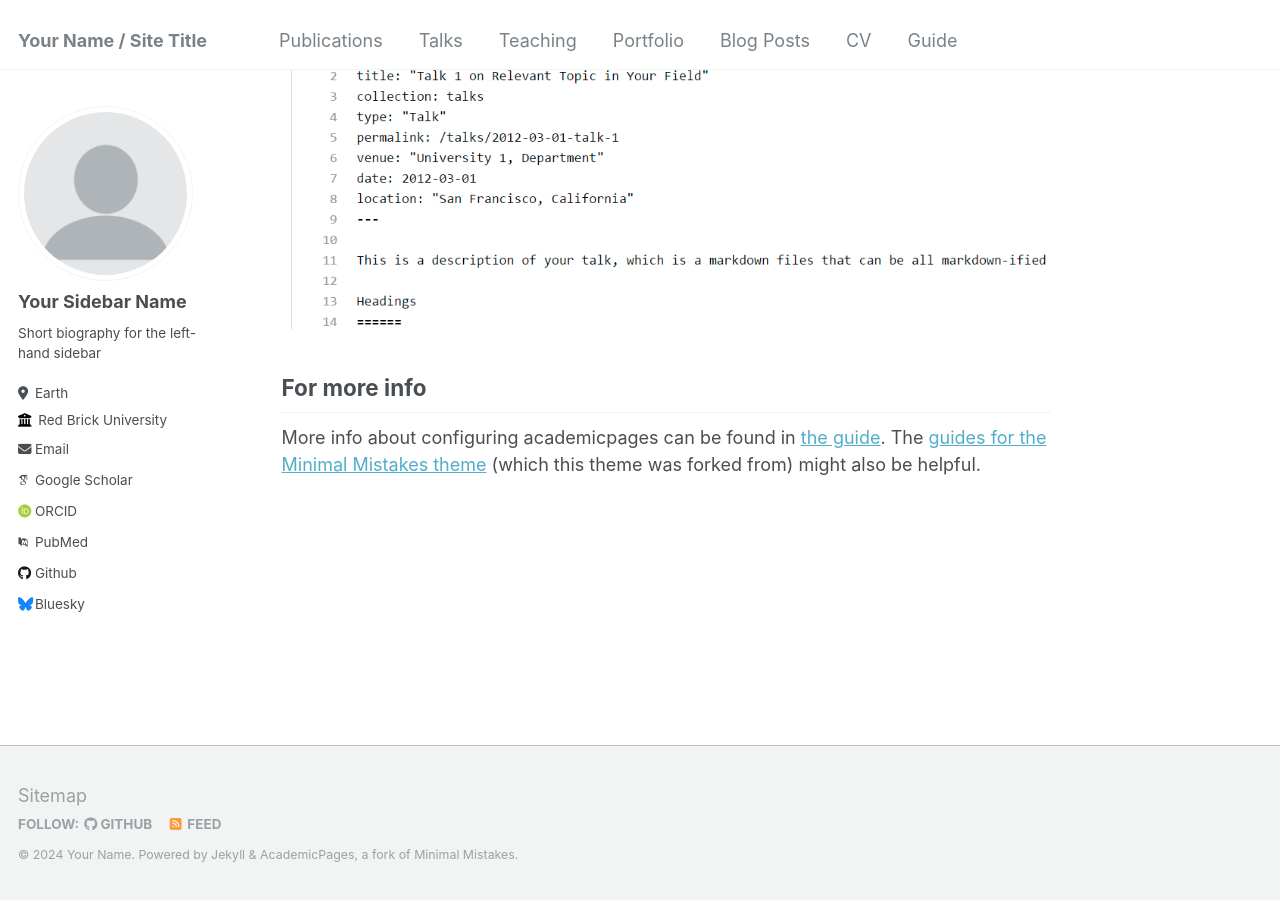
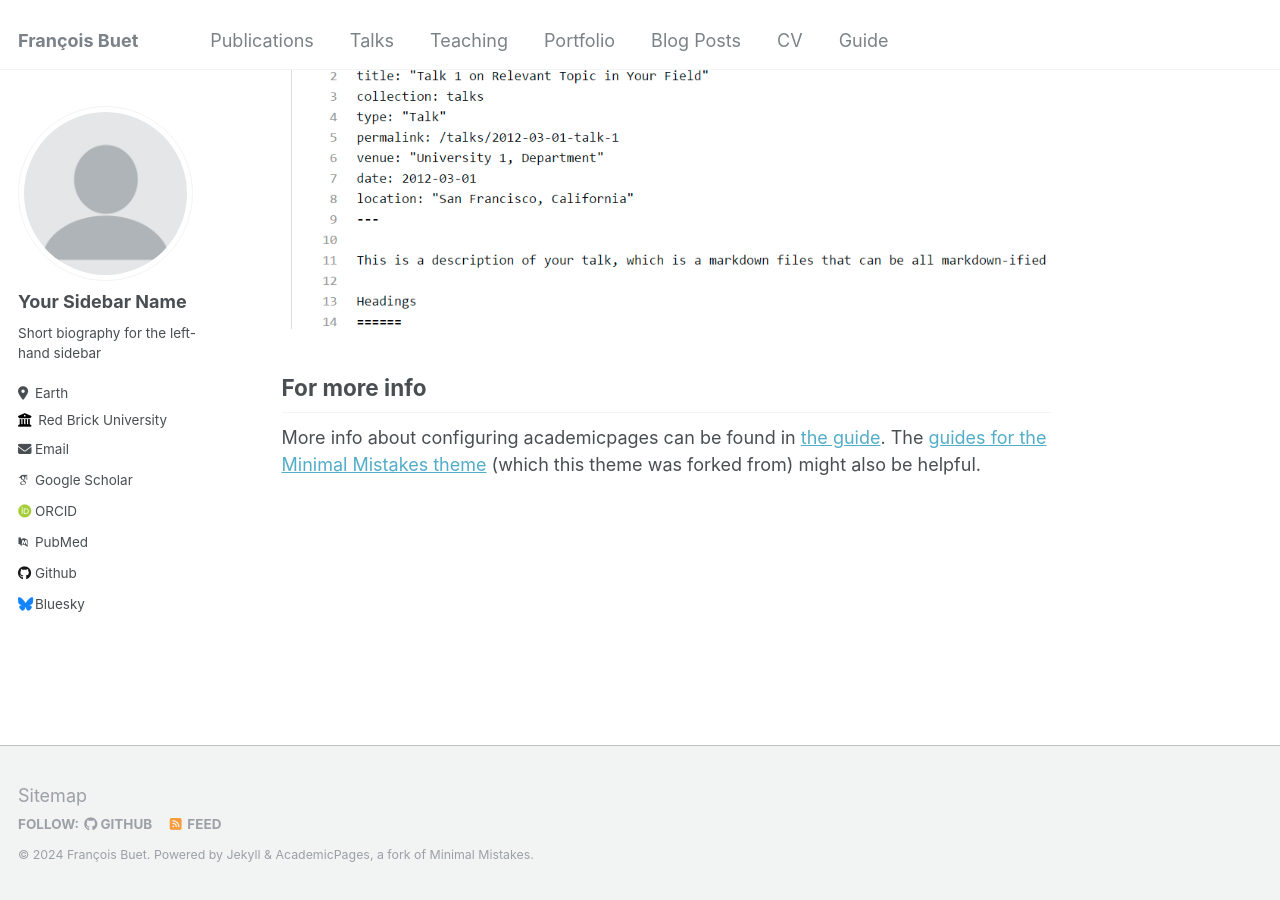
Before and after one commit to Cyossnarf/Cyossnarf.github.io, a Jekyll site: the page built from _pages/about.md, in a window 1280 px wide and 900 px high, scrolled down 2660 px. Built offline with Jekyll 4.4.1, drawn with Linux system fonts in a browser that asks for light colours; some web fonts are replaced.

Commit message:
change name

```diff
--- a/_config.yml
+++ b/_config.yml
@@ -8,13 +8,13 @@
 
 # Basic Site Settings
 locale                   : "en-US"
-title                    : "Your Name / Site Title"
+title                    : "François Buet"
 title_separator          : "-"
-name                     : &name "Your Name"
+name                     : &name "François Buet"
 description              : &description "personal description"
-url                      : https://academicpages.github.io # the base hostname & protocol for your site e.g. "https://mmistakes.github.io"
+url                      : https://cyossnarf.github.io # the base hostname & protocol for your site e.g. "https://mmistakes.github.io"
 baseurl                  : "" # the subpath of your site, e.g. "/blog"
-repository               : "academicpages/academicpages.github.io"
+repository               : "Cyossnarf/Cyossnarf.github.io"
 
 # Site Author - The following control what appear as part of the author content on the side bar.
 #               If a field is blank the icon and link will not appear, otherwise it will be shown.
```
